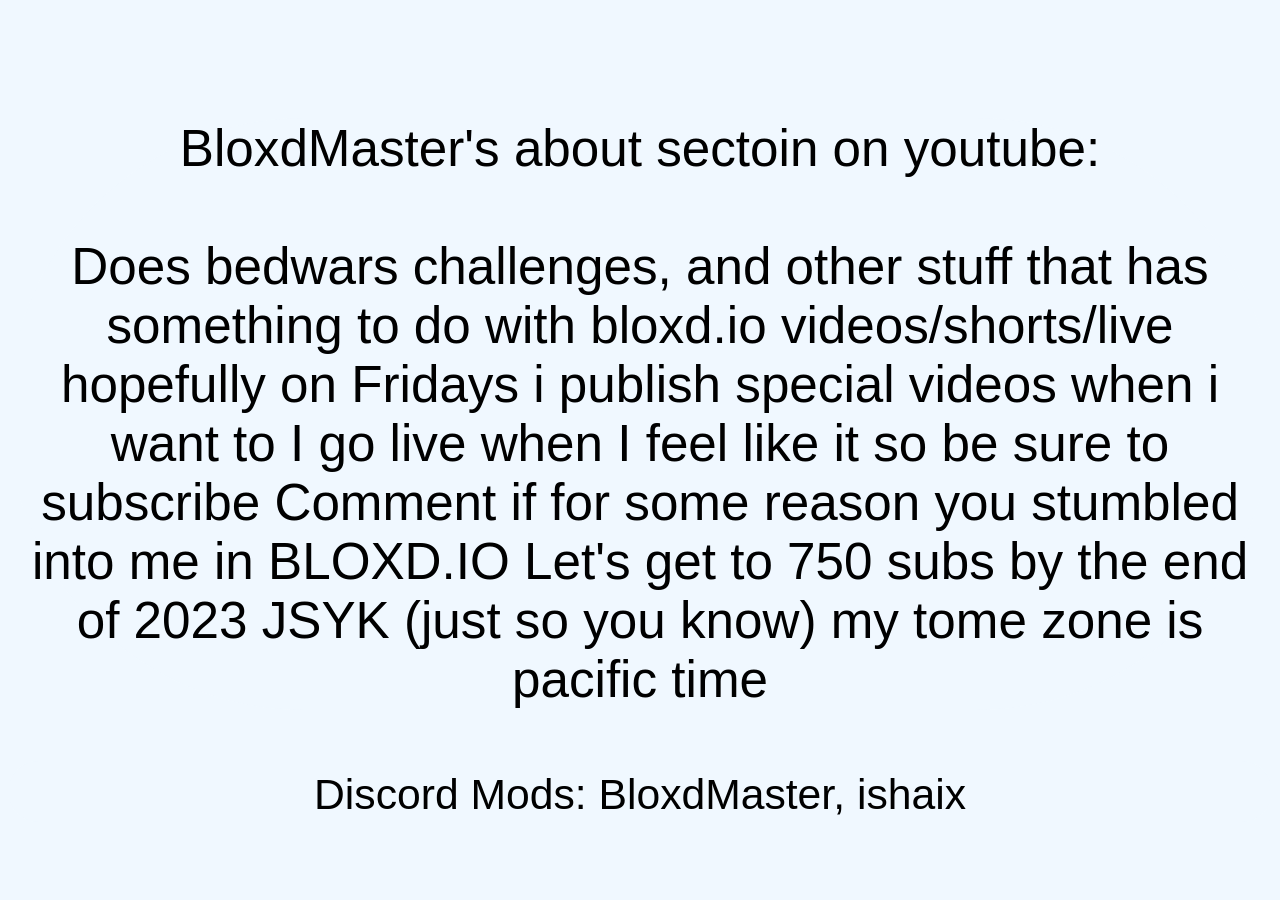
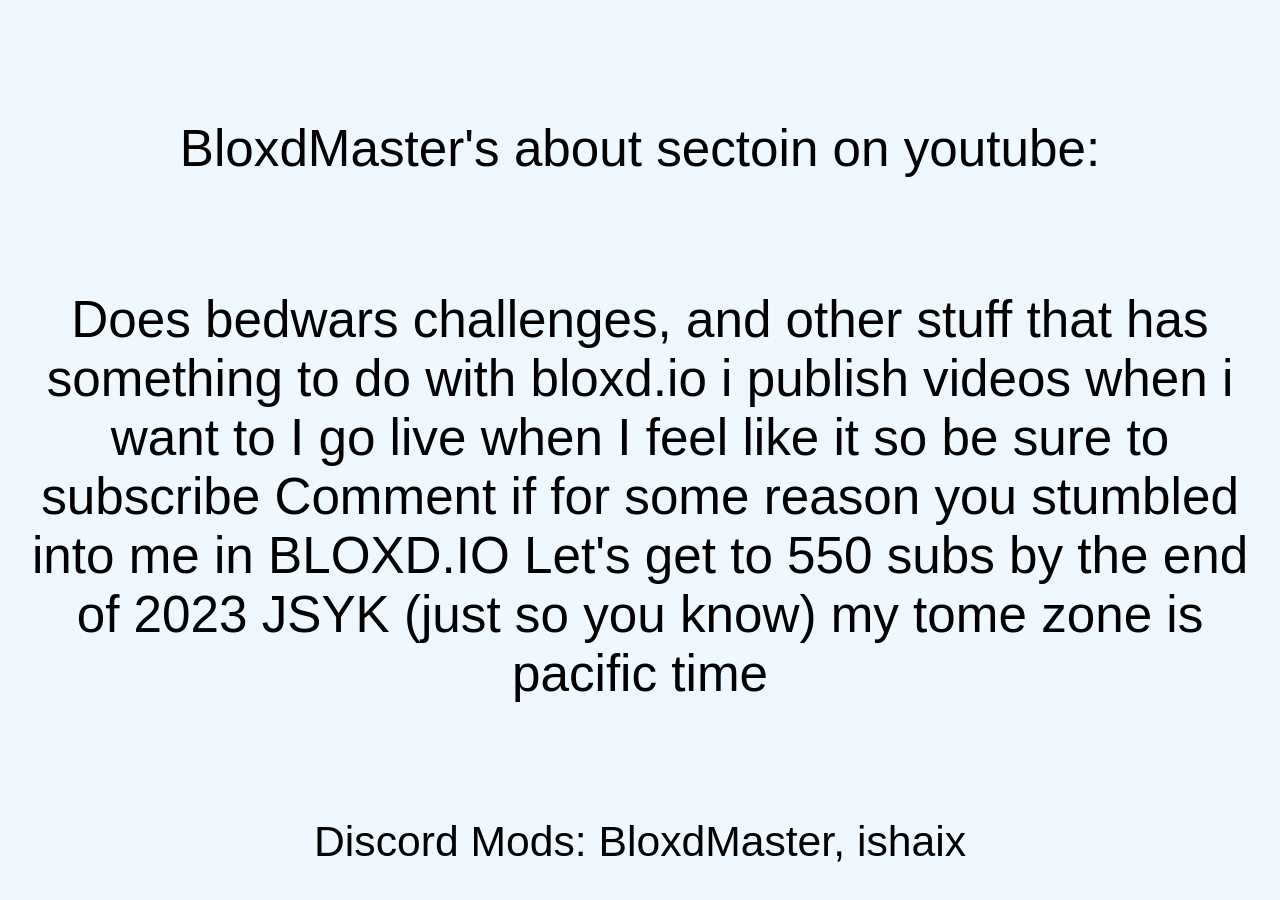
Before and after one commit to BlxCode/BloxdMaster, a plain HTML site: page about.html in a window 1280 px wide. Shown: the part 1120-2020 px from the top of the page. Before the commit the page ends 1993 px from the top, so only its background shows below. Drawn offline with Linux system fonts and the light colour scheme.

Commit message:
Update about.html

```diff
--- a/about.html
+++ b/about.html
@@ -52,21 +52,23 @@
      <p>
         BloxdMaster's about sectoin on youtube:<br>
 <br>
+         <p>
 Does bedwars challenges, and other stuff that has something to do with bloxd.io
 
 
-videos/shorts/live hopefully on Fridays
 
-i publish special videos when i want to
+
+i publish videos when i want to
 
 I go live when I feel like it so be sure to subscribe
 
 Comment if for some reason you stumbled into me in BLOXD.IO
 
-Let's get to 750 subs by the end of 2023
+Let's get to 550 subs by the end of 2023
 
 
 JSYK (just so you know) my tome zone is pacific time
+     </p>
 
 </p>   <!-- Load external JavaScript -->
 
```
